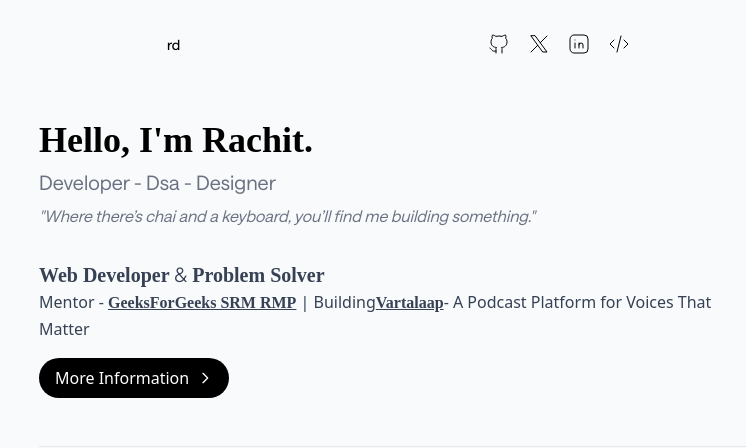
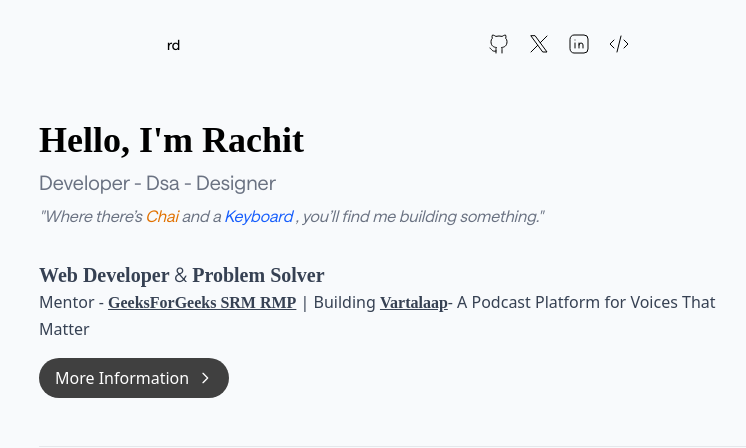
Before and after one commit to rachitdhaka/Rachit-Dhaka, a React (Vite) app: page / in a window 1280 px wide. Shown: the top 448 px of the page, without its empty margins (241-987 px from the left). Built offline with nearby package versions, Linux system fonts and the light colour scheme; a web font is replaced by a local one.

Commit message:
Changes in animations

```diff
--- a/src/components/GithubCalendar.jsx
+++ b/src/components/GithubCalendar.jsx
@@ -55,7 +55,7 @@ const theme = {
           target="_blank"
           rel="noopener noreferrer"
         >
-          <div className="font-saans flex gap-3">
+          <div className="font-saans flex gap-3 hover:scale-110 duration-300">
             <p>Github</p>
             <IconBrandGithub stroke={1} />
           </div>
--- /dev/null
+++ b/src/components/LeeRobinson.jsx
@@ -0,0 +1,33 @@
+import { useState } from "react";
+
+const RachitDhaka = () => {
+  const [hovered, setHovered] = useState(false);
+
+  return (
+    <div
+      className="relative h-[60px] w-fit overflow-hidden cursor-pointer text-5xl font-bold text-black"
+      onMouseEnter={() => setHovered(true)}
+      onMouseLeave={() => setHovered(false)}
+    >
+      {/* Old Word */}
+      <span
+        className={`absolute transition-transform duration-300 ease-in-out ${
+          hovered ? "-translate-y-full" : "translate-y-0"
+        }`}
+      >
+        rachit DHaka
+      </span>
+
+      {/* New Word */}
+      <span
+        className={`absolute transition-transform duration-300 ease-in-out ${
+          hovered ? "translate-y-0" : "translate-y-full"
+        }`}
+      >
+        RD
+      </span>
+    </div>
+  );
+};
+
+export default RachitDhaka;
--- /dev/null
+++ b/src/components/RachitDhaka.jsx
@@ -0,0 +1,33 @@
+import { useState } from "react";
+
+const RachitDhaka = () => {
+  const [hovered, setHovered] = useState(false);
+
+  return (
+    <div
+      className="relative h-[60px] w-fit overflow-hidden cursor-pointer text-5xl font-bold text-black"
+      onMouseEnter={() => setHovered(true)}
+      onMouseLeave={() => setHovered(false)}
+    >
+      {/* Old Word */}
+      <span
+        className={`absolute transition-transform duration-300 ease-in-out ${
+          hovered ? "-translate-y-full" : "translate-y-0"
+        }`}
+      >
+        rachit DHaka
+      </span>
+
+      {/* New Word */}
+      <span
+        className={`absolute transition-transform duration-300 ease-in-out ${
+          hovered ? "translate-y-0" : "translate-y-full"
+        }`}
+      >
+        RD
+      </span>
+    </div>
+  );
+};
+
+export default RachitDhaka;
--- a/src/components/V1.jsx
+++ b/src/components/V1.jsx
@@ -9,6 +9,8 @@ import FooterV1 from "./FooterV1";
 import { NavLink } from "react-router-dom";
 import Skills from "./Skills";
 import GithubCalendar from "./GithubCalendar";
+
+
 
 const projects = [
   {
@@ -45,18 +47,33 @@ const V1 = () => {
   return (
     <div className="bg-slate-50 min-h-screen">
       {/* Hero section - make responsive with sm/md/lg breakpoints */}
+
+
+
       <div className="w-full lg:max-w-[60%] md:max-w-[60%] sm:max-w-[80%] px-4 sm:px-6 py-8 mx-auto">
         <main>
           <section className="mb-12">
             <h1 className="font-maga text-3xl sm:text-4xl font-bold mb-2">
-              Hello, I'm Rachit.
+              Hello, I'm {" "}
+              <span className="hover:text-amber-600 ease-in duration-300">
+                Rachit
+              </span>
             </h1>
             <p className="text-lg sm:text-xl font-saans text-gray-500 mb-6 sm:mb-2">
               Developer - Dsa - Designer
             </p>
 
             <p className=" text-[16px]  font-saans text-gray-500 mb-8 sm:mb-8 italic">
-              "Where there’s chai and a keyboard, you’ll find me building
+              "Where there’s {" "}
+              <span className="text-amber-600 ">
+                Chai
+              </span> {" "}
+              and a
+              {" "}
+              <span className="text-blue-600 ">
+                Keyboard
+              </span> {" "}
+              , you’ll find me building
               something."
             </p>
 
@@ -73,14 +90,14 @@ const V1 = () => {
               Mentor -{" "}
               <a
                 href="https://gfgsrmrmp.vercel.app/"
-                className="font-bold font-maga hover:text-2xl duration-300 underline"
+                className="font-bold font-maga hover:text-2xl duration-300 underline hover:text-green-500"
               >
                 GeeksForGeeks SRM RMP
               </a>{" "}
-              | Building
+              | Building {" "}
               <a
                 href="https://vartalaappodcast.vercel.app/"
-                className="font-bold font-maga hover:text-2xl duration-300 underline"
+                className="font-bold font-maga hover:text-2xl duration-300 underline hover:text-red-500"
               >
                 Vartalaap
               </a>
@@ -88,7 +105,7 @@ const V1 = () => {
             </p>
 
             <NavLink to="/about" >
-              <button className="bg-black text-white px-4 py-2 mt-4 rounded-4xl hover:scale-110 duration-300 flex items-center gap-2 cursor-pointer">
+              <button className="bg-neutral-700 text-white px-4 py-2 mt-4 rounded-4xl hover:scale-110 duration-300 flex items-center gap-2 cursor-pointer hover:bg-neutral-950">
                 More Information
                 <svg
                   xmlns="http://www.w3.org/2000/svg"
@@ -150,6 +167,9 @@ const V1 = () => {
 
 
 
+
+
+
       {/* footer section component */}
       <FooterV1 />
     </div>
```
